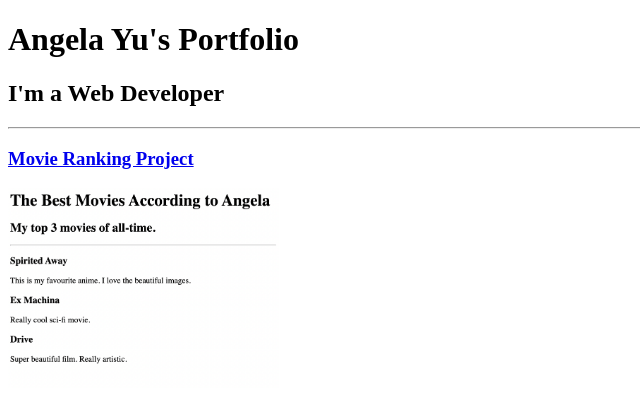
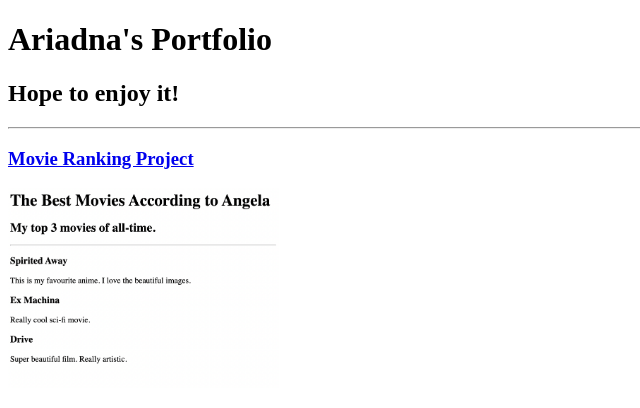
Before and after one commit to AriadnaNegoita/html-portofolio, a plain HTML site: page index.html in a window 1280 px wide. Shown: the top 408 px of the page, without its empty margins (0-640 px from the left). Drawn offline with Linux system fonts and the light colour scheme.

Commit message:
Add files via upload

```diff
--- a/index.html
+++ b/index.html
@@ -3,12 +3,12 @@
 
 <head>
   <meta charset="UTF-8">
-  <title>Angela's Portfolio</title>
+  <title>Ariadna's Portfolio</title>
 </head>
 
 <body>
-  <h1>Angela Yu's Portfolio</h1>
-  <h2>I'm a Web Developer</h2>
+  <h1>Ariadna's Portfolio</h1>
+  <h2>Hope to enjoy it!</h2>
   <hr />
   <h3><a href="./public/movie-ranking.html">Movie Ranking Project</a></h3>
   <img src="./assets/images/movie-ranking.png" height="200" alt="movie ranking project preview"/>
```
Also changed, not shown: public/birthday-invite.html (+1 -1 lines).
